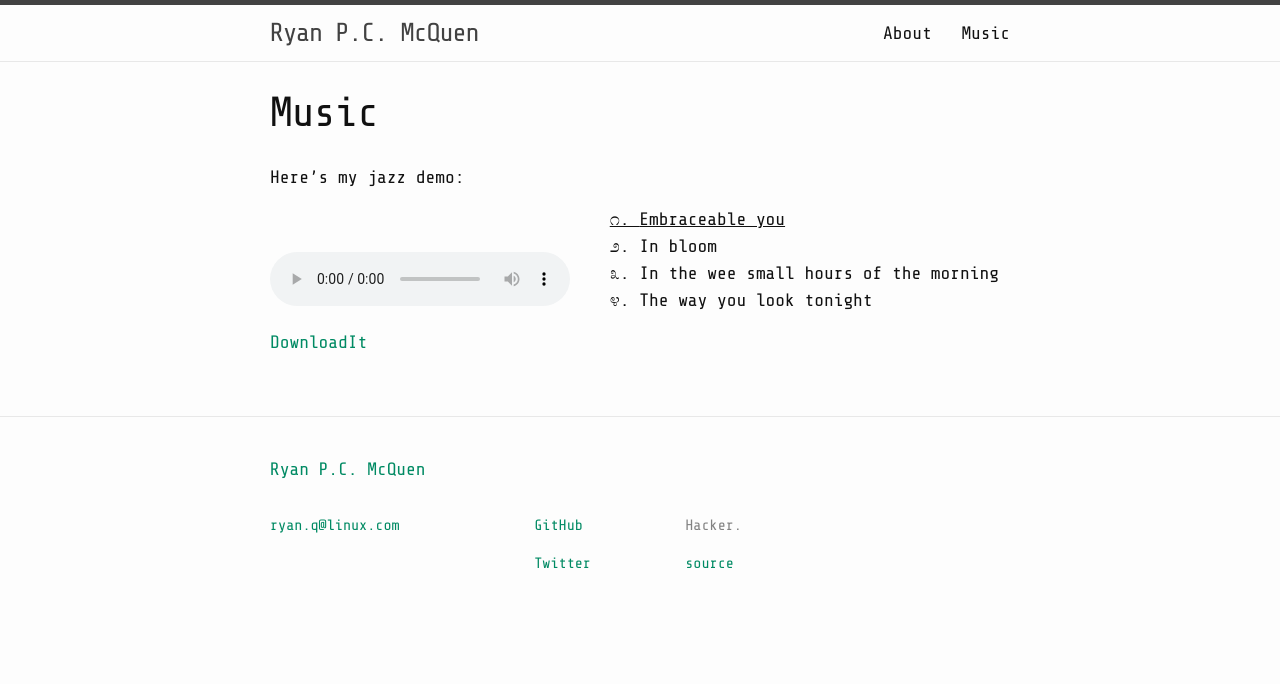
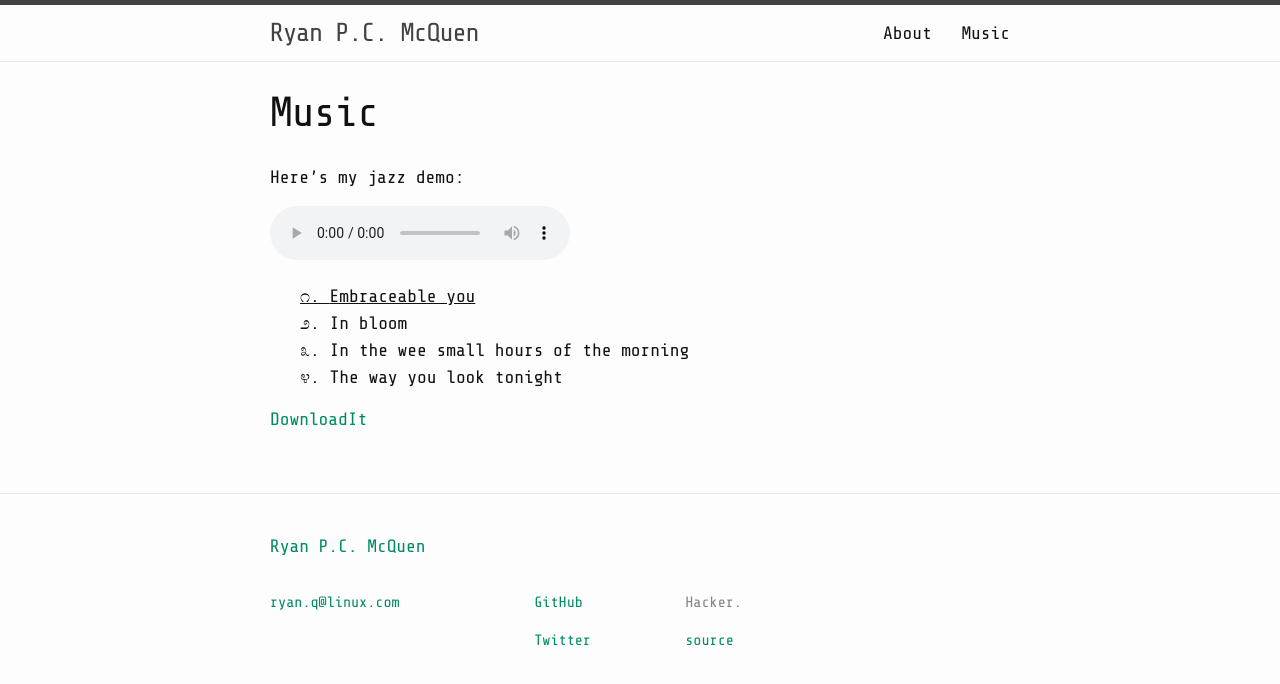
Before and after one commit to ryanpcmcquen/ryanpcmcquen.github.io, a Jekyll site: the page built from music.md, in a window 1280 px wide. Shown: the top 684 px of the page. Built offline with Jekyll 4.4.1, drawn with Linux system fonts in a browser that asks for light colours.

Commit message:
Try a `<p>`.

```diff
--- a/music.md
+++ b/music.md
@@ -8,8 +8,10 @@ custom_js: songz
 
 Here's my jazz demo:
 
-<audio controls="controls" id="currentSong" src="https://archive.org/download/plays_some_standards/embraceable_you.mp3"> Your browser does not support the <code>audio</code> element.
+<audio controls="controls" id="currentSong" src="https://archive.org/download/plays_some_standards/embraceable_you.mp3"> Your browser does not support the <code>audio</code> element.  :^(
 </audio>
+
+<p></p>
 
 <ul class="songList">
   <li>Embraceable you</li>
```
